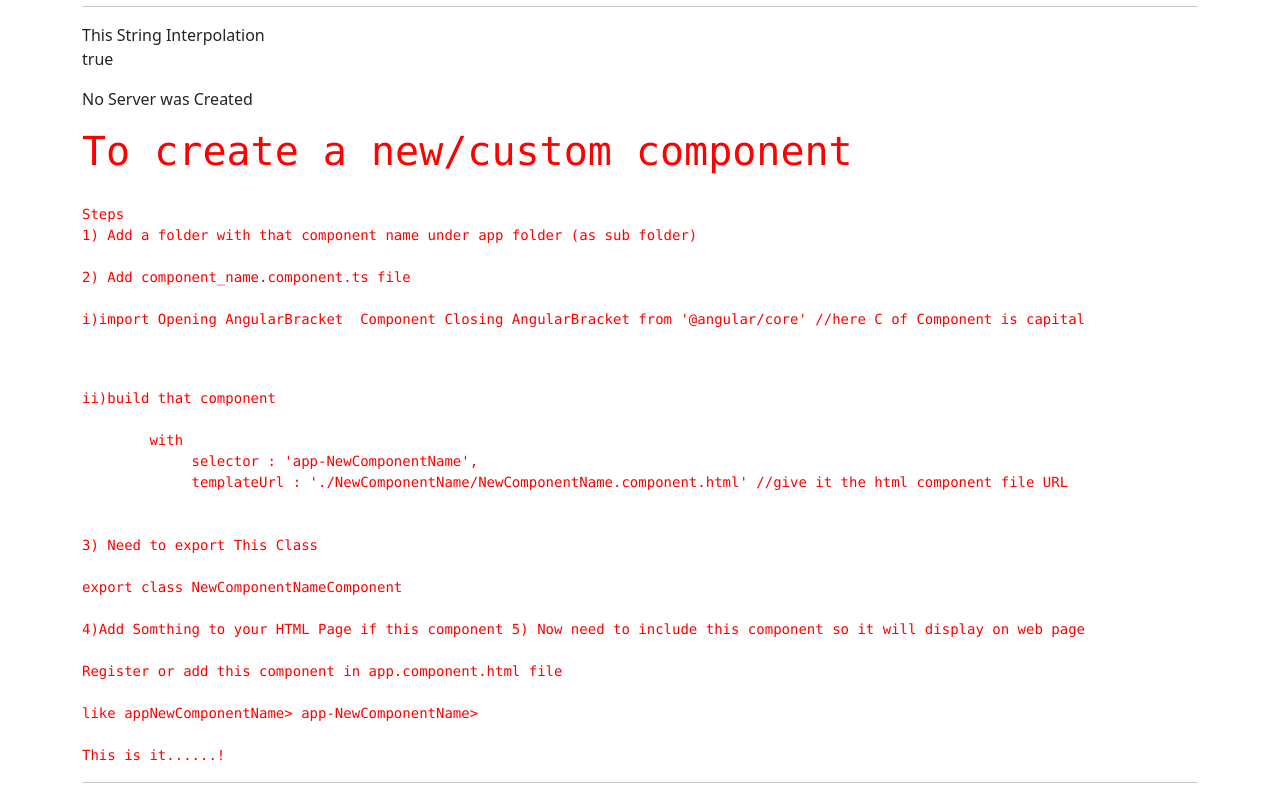
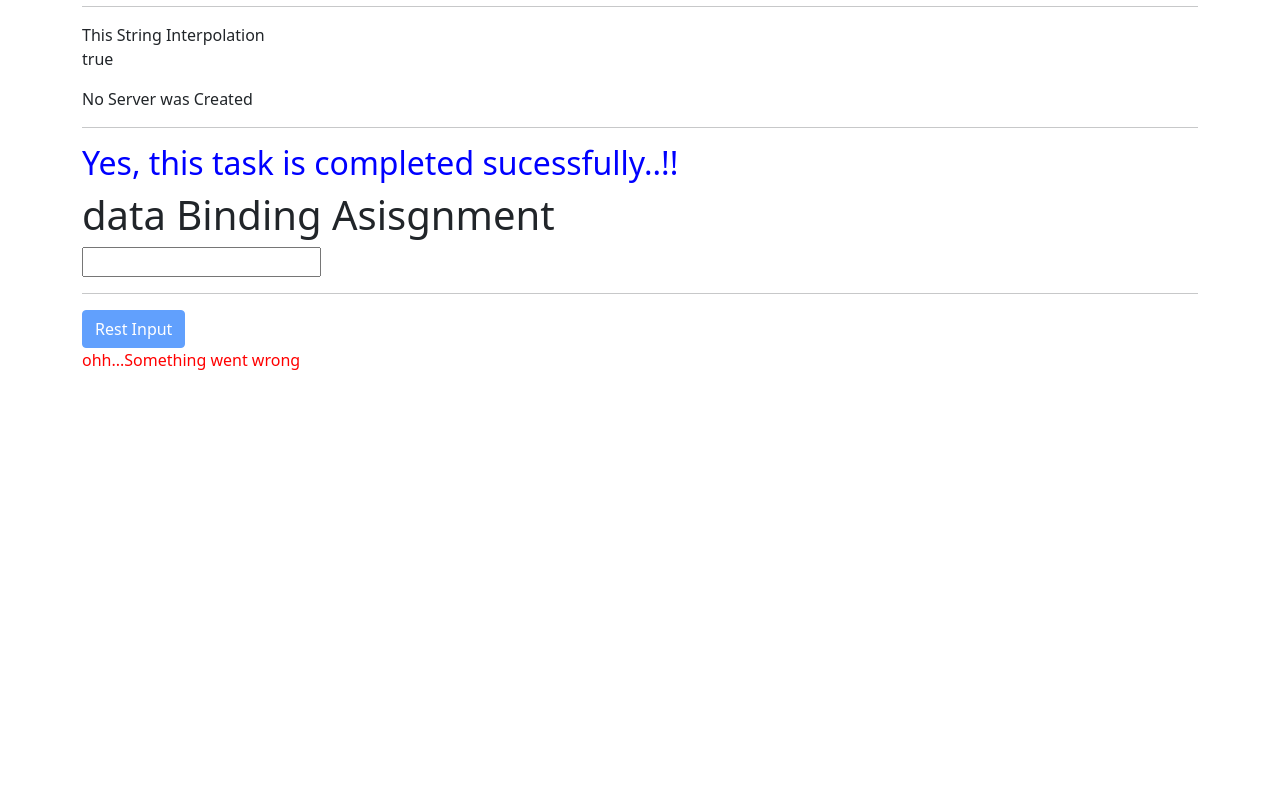
Before and after one commit to luckysingh29/Mohan_FirstAngular_learning_Project, an Angular app: page / in a window 1280 px wide. Shown: the part 380-1180 px from the top of the page. After the commit the page ends 800 px from the top, so only its background shows below. Built offline with nearby package versions, Linux system fonts and the light colour scheme.

Commit message:
5 files modified

```diff
--- a/src/app/client/client.component.html
+++ b/src/app/client/client.component.html
@@ -13,8 +13,8 @@
 <ng-template #noServer>
   <p>No Server was Created</p>
 </ng-template>
-
-<pre>
+<!-- <app-client *ngFor="let serv of servers"></app-client> -->
+<!-- <pre>
 <h1>To create a new/custom component</h1>
 Steps
 1) Add a folder with that component name under app folder (as sub folder)
@@ -41,4 +41,4 @@ Register or add this component in app.component.html file
 like appNewComponentName> app-NewComponentName>
 
 This is it......!
-</pre>
+</pre> -->
--- a/src/app/client/client.component.ts
+++ b/src/app/client/client.component.ts
@@ -12,6 +12,7 @@ export class ClientComponent {
   serverName = 'MOhan';
   serverCreationStatus = 'Server was not created Yet.';
   serverCreated = false;
+  servers = ['Server1', 'server2'];
   constructor() {
     setTimeout(() => {
       this.allowNewServer = true;
@@ -20,6 +21,7 @@ export class ClientComponent {
 
   onCreateServer() {
     this.serverCreated = true;
+    this.servers.push(this.serverName);
     this.serverCreationStatus = 'Server is Created.' + this.serverName;
   }
 
--- a/src/app/warning/warning.component.html
+++ b/src/app/warning/warning.component.html
@@ -1 +1,2 @@
 <p>ohh...Something went wrong</p>
+<!-- <app-successalert *ngFor="let server of servers"></app-successalert> -->
--- a/src/app/warning/warning.component.ts
+++ b/src/app/warning/warning.component.ts
@@ -12,4 +12,6 @@ import { Component } from '@angular/core';
     `
   ]
 })
-export class WarningComponent {}
+export class WarningComponent {
+ // servers = ['Server1', 'Server2', 'Server3'];
+}
```
Also changed, not shown: src/app/server/server.component.html (line endings or trailing spaces).
